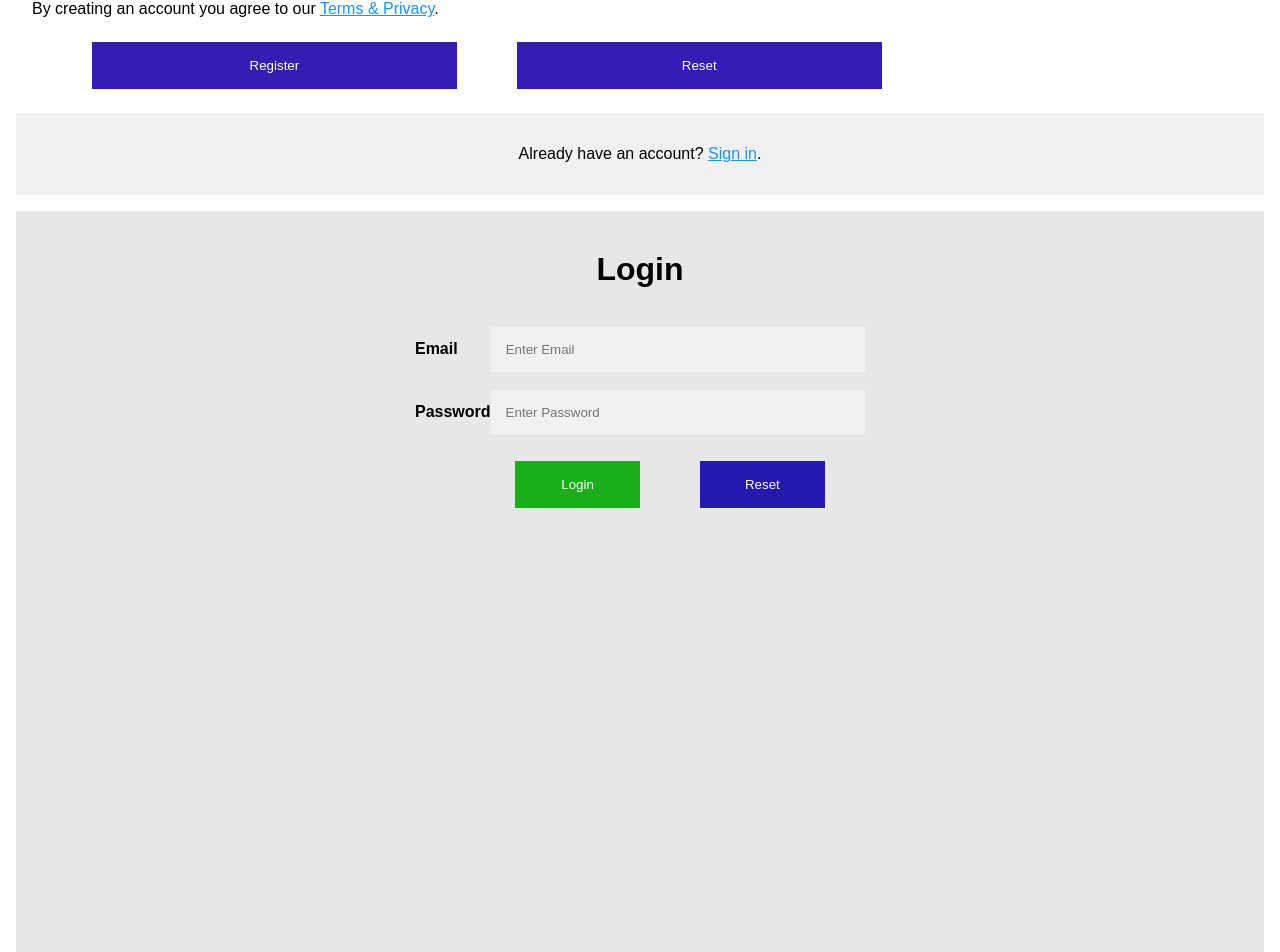
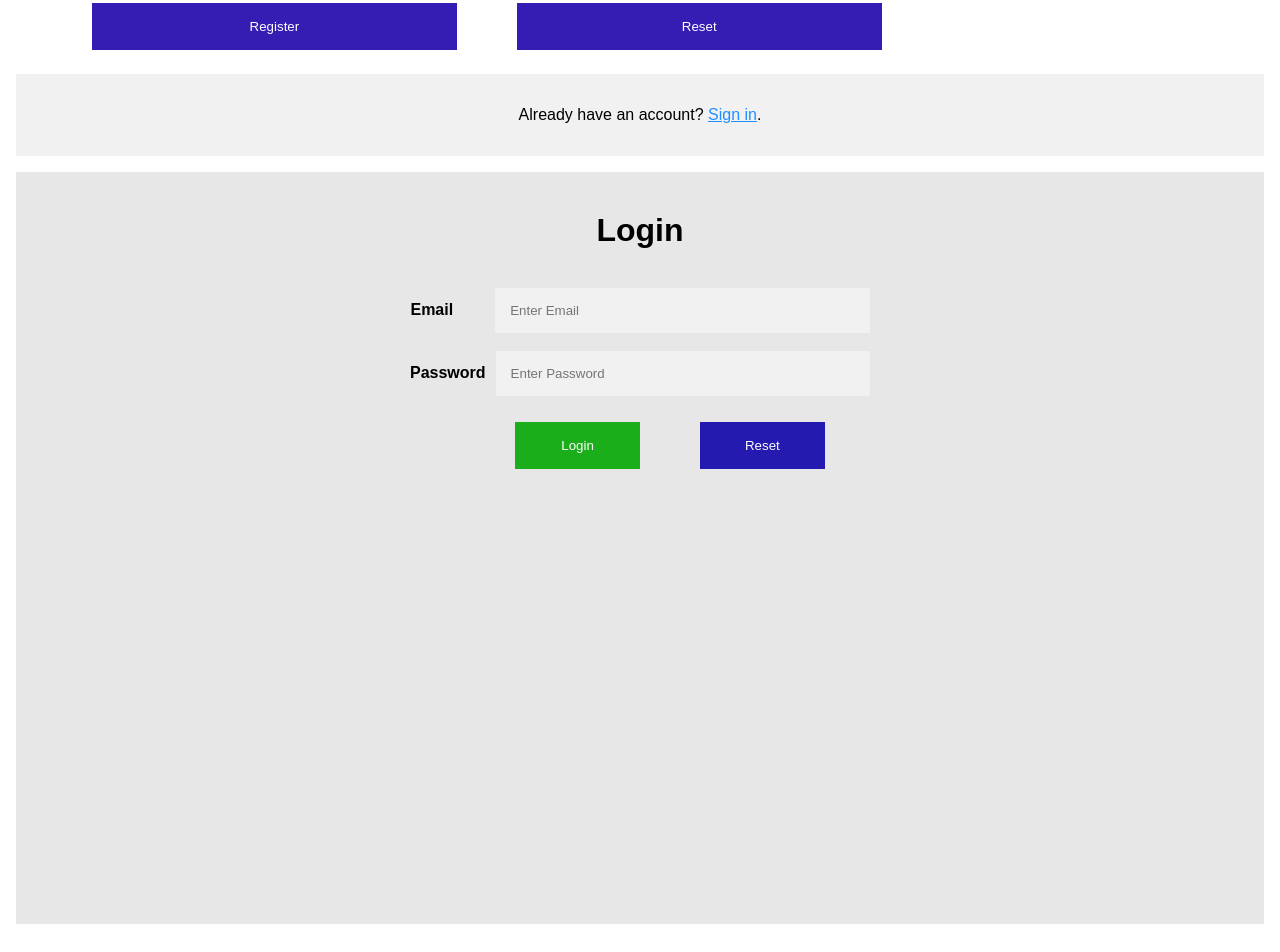
Before and after one commit to RAJAPRADHAN242004/schoolManagementSystemFrontEnd, an Angular app: page / in a window 1280 px wide. Shown: the part 862-1814 px from the top of the page. Built offline with nearby package versions, Linux system fonts and the light colour scheme.

Commit message:
login page added

```diff
--- a/src/app/app.component.html
+++ b/src/app/app.component.html
@@ -1,3 +1,2 @@
-<h4>WELCOME TO SCHOOL MANAGEMENT SYSTEM</h4>
 <app-register></app-register>
 <app-login></app-login>
--- a/src/app/login/login.component.css
+++ b/src/app/login/login.component.css
@@ -23,7 +23,10 @@ body{
     margin-left: 60px;
   }
   .emailDes{
-    padding-right: 33px;
+    padding-right: 42px;
+  }
+  .psw{
+    padding-right:10px ;
   }
   .resetbtn{
     background:#0f04aa ;
--- a/src/app/login/login.component.html
+++ b/src/app/login/login.component.html
@@ -1,14 +1,16 @@
 <body>
+    <form>
     <div class="page">
    <br> <h1>Login</h1><br>
 
     <label for="email" class="emailDes"><b>Email</b></label>
     <input type="text" placeholder="Enter Email" name="email" id="email" required><br><br>
 
-    <label for="password"><b>Password</b></label>
+    <label for="password" class="psw"><b>Password</b></label>
     <input type="password" placeholder="Enter Password" name="psw" id="psw" required><br><br>
 
     <button type="submit" class="loginbtn">Login</button>
     <button type="reset" class="resetbtn">Reset</button>
     </div>
+    </form>
 </body>
```
